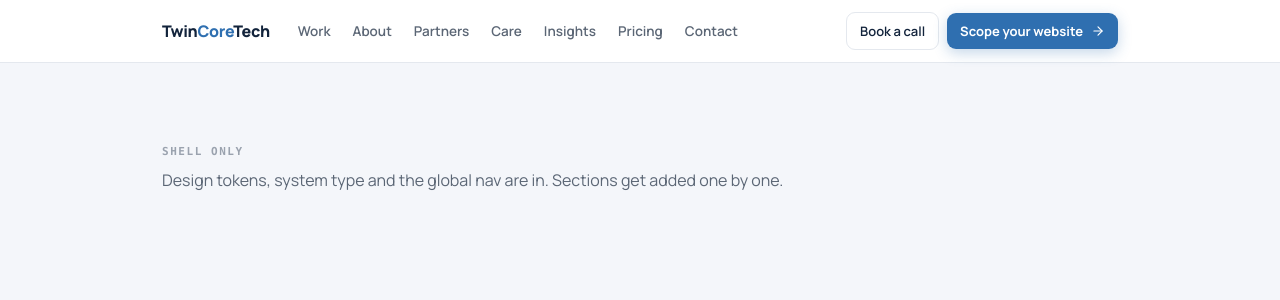
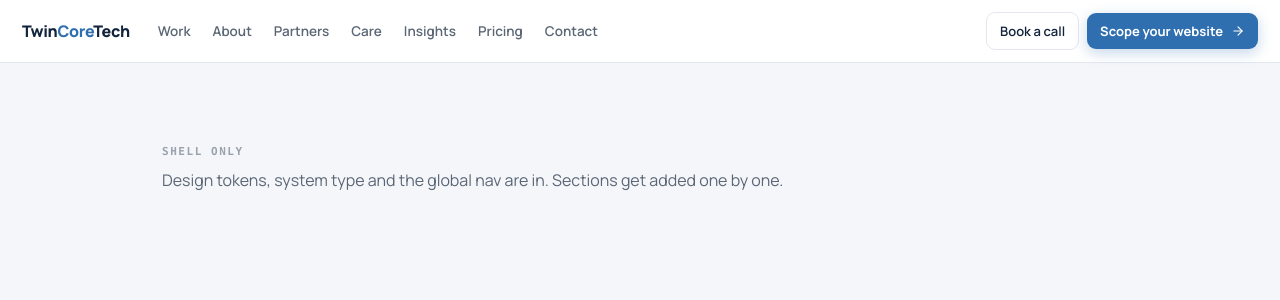
Before and after one commit to ayodhbhojithh/twinloom, a Next.js app: page / in a window 1280 px wide. Shown: the top 300 px of the page. Built offline with nearby package versions, Linux system fonts and the light colour scheme.

Commit message:
Refactor SiteHeader component to enhance layout and responsiveness. Removed unnecessary Container component and replaced it with a div for full-width navigation, improving the overall design and alignment of elements.

```diff
--- a/components/layout/site-header.tsx
+++ b/components/layout/site-header.tsx
@@ -4,7 +4,7 @@ import { useState } from "react";
 import Link from "next/link";
 import { ArrowRight, Menu } from "lucide-react";
 
-import { ActionButton, Container } from "@/components/shared";
+import { ActionButton } from "@/components/shared";
 import { Button } from "@/components/ui/button";
 import {
   Sheet,
@@ -28,7 +28,10 @@ export function SiteHeader() {
 
   return (
     <header className="sticky top-0 z-40 border-b border-line bg-card">
-      <Container className="flex min-h-[62px] items-center gap-[18px] py-3">
+      {/* Full bleed, not inside a Container. The artifacts cap page content at
+          1000px but let the nav run the full width on 22px of padding, so the
+          brand sits at one edge and the two doors at the other. */}
+      <div className="flex min-h-[62px] items-center gap-[18px] px-5 py-3 sm:px-[22px]">
         <Link href="/" aria-label={`${SITE.name}, home`} className="shrink-0">
           <BrandMark />
         </Link>
@@ -130,7 +133,7 @@ export function SiteHeader() {
             </SheetContent>
           </Sheet>
         </div>
-      </Container>
+      </div>
     </header>
   );
 }
```
